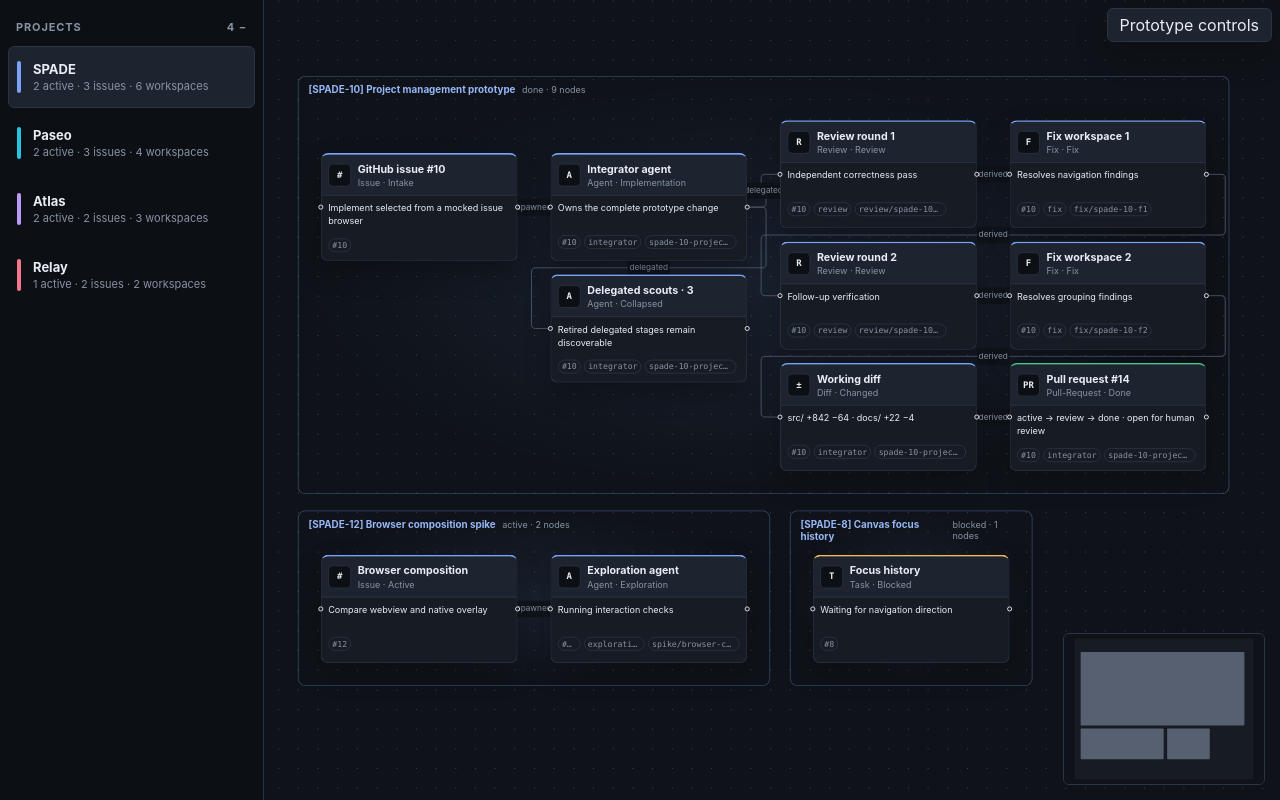
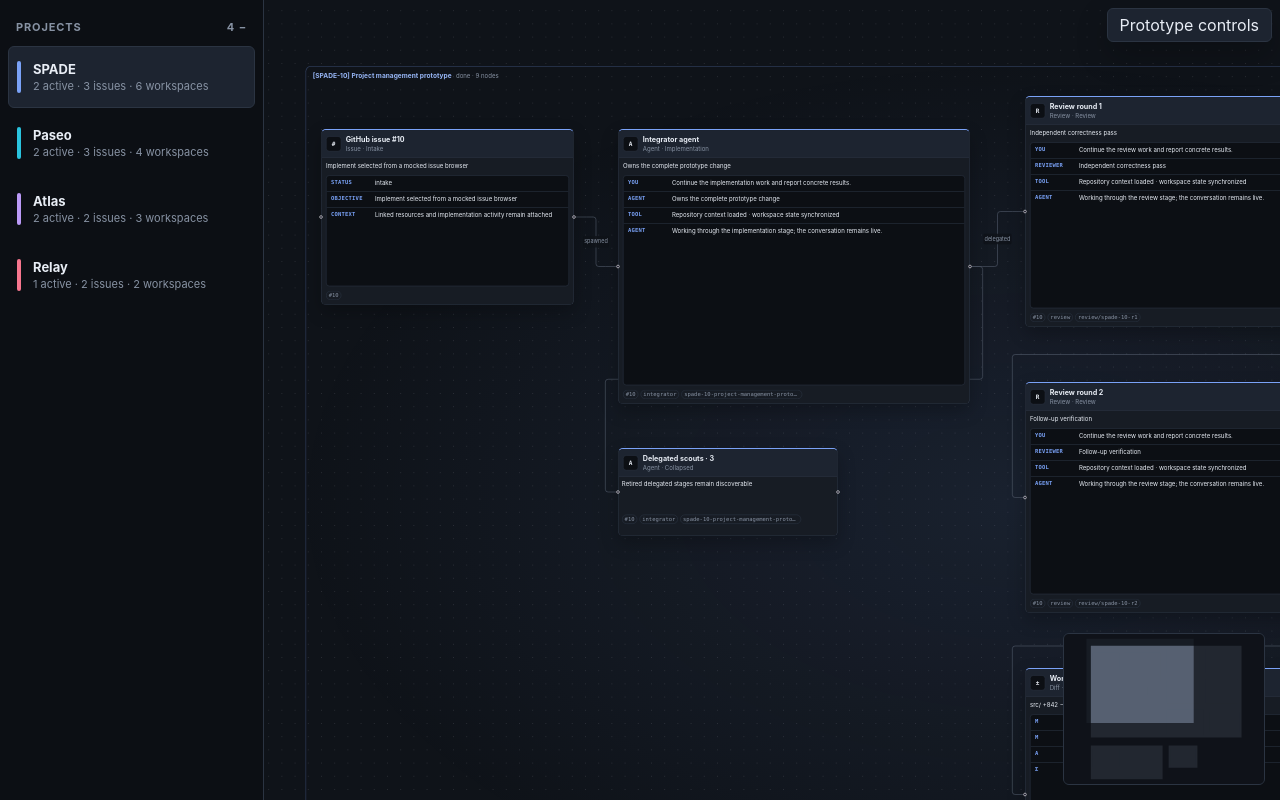
Before and after one commit to skflowne/spade, a React (Vite) app in the folder src/renderer/: page / in a window 1280 px wide. Built offline with nearby package versions, Linux system fonts and the light colour scheme.

Commit message:
fix: use realistic prototype entity sizes

```diff
--- a/src/renderer/src/App.tsx
+++ b/src/renderer/src/App.tsx
@@ -196,7 +196,7 @@ export function App(): React.JSX.Element {
               onNodeDragStop={onNodeDragStop}
               onMoveEnd={onMoveEnd}
               defaultViewport={defaultViewport}
-              minZoom={0.2}
+              minZoom={0.08}
               maxZoom={1.5}
               nodesConnectable={false}
               elementsSelectable
--- a/src/renderer/src/GenericEntityNode.tsx
+++ b/src/renderer/src/GenericEntityNode.tsx
@@ -1,13 +1,17 @@
 import { Handle, Position, type NodeProps } from '@xyflow/react'
 import type { PrototypeEntityFlowNode } from './canvasProjection'
+import type { PrototypeNodeConfig } from './projectPrototypeData'
 
 export function GenericEntityNode({ data }: NodeProps<PrototypeEntityFlowNode>): React.JSX.Element {
   const { entity, config, workspace, workItem, accent } = data
+  const preview = entity.collapsed ? [] : previewEntries(config.kind, config.stage, config.detail)
 
   return (
     <article
       className="entity-node"
+      data-kind={config.kind}
       data-stage={config.stage}
+      data-collapsed={entity.collapsed || undefined}
       style={{ '--group-accent': accent.color } as React.CSSProperties}
     >
       <Handle type="target" position={Position.Left} />
@@ -20,6 +24,16 @@ export function GenericEntityNode({ data }: NodeProps<PrototypeEntityFlowNode>):
       </header>
       <div className="entity-node__body">
         <p>{config.detail}</p>
+        {preview.length > 0 && (
+          <div className="entity-node__preview" aria-label={`${config.kind} preview`}>
+            {preview.map(({ label, text }, index) => (
+              <div key={`${label}-${index}`}>
+                <small>{label}</small>
+                <span>{text}</span>
+              </div>
+            ))}
+          </div>
+        )}
         <div className="entity-node__badges">
           <span>{workItem.sourceIdentifier ?? workItem.kind}</span>
           {workspace && <span>{workspace.role ?? 'workspace'}</span>}
@@ -31,8 +45,51 @@ export function GenericEntityNode({ data }: NodeProps<PrototypeEntityFlowNode>):
   )
 }
 
-function kindMark(kind: string): string {
-  const marks: Record<string, string> = {
+type PreviewEntry = { label: string; text: string }
+
+function previewEntries(kind: PrototypeNodeConfig['kind'], stage: string, detail: string): PreviewEntry[] {
+  if (kind === 'agent' || kind === 'review' || kind === 'fix') {
+    return [
+      { label: 'You', text: `Continue the ${stage} work and report concrete results.` },
+      { label: kind === 'agent' ? 'Agent' : kind === 'review' ? 'Reviewer' : 'Fix agent', text: detail },
+      { label: 'Tool', text: 'Repository context loaded · workspace state synchronized' },
+      { label: 'Agent', text: `Working through the ${stage} stage; the conversation remains live.` }
+    ]
+  }
+
+  if (kind === 'diff') {
+    return [
+      { label: 'M', text: 'src/renderer/src/App.tsx  +124  −38' },
+      { label: 'M', text: 'src/renderer/src/canvasProjection.ts  +86  −17' },
+      { label: 'A', text: 'tests/e2e/project-organization.spec.ts  +142' },
+      { label: 'Σ', text: detail }
+    ]
+  }
+
+  if (kind === 'pull-request') {
+    return [
+      { label: 'Checks', text: 'Typecheck, lint, unit and end-to-end checks passed' },
+      { label: 'Review', text: 'Independent review complete · ready for human review' },
+      { label: 'Timeline', text: detail }
+    ]
+  }
+
+  if (kind === 'issue' || kind === 'task') {
+    return [
+      { label: 'Status', text: stage },
+      { label: 'Objective', text: detail },
+      { label: 'Context', text: 'Linked resources and implementation activity remain attached' }
+    ]
+  }
+
+  return [
+    { label: 'Status', text: stage },
+    { label: 'Activity', text: detail }
+  ]
+}
+
+function kindMark(kind: PrototypeNodeConfig['kind']): string {
+  const marks: Record<PrototypeNodeConfig['kind'], string> = {
     issue: '#',
     agent: 'A',
     workspace: 'W',
--- a/src/renderer/src/app.css
+++ b/src/renderer/src/app.css
@@ -166,7 +166,14 @@ body { overflow: hidden; }
   font-size: var(--cr-text-xs);
   font-weight: 700;
 }
-.entity-node__body { display: grid; gap: var(--cr-space-4); min-height: 0; padding: var(--cr-space-4); overflow: hidden; }
+.entity-node__body {
+  display: grid;
+  grid-template-rows: auto minmax(0, 1fr) auto;
+  gap: var(--cr-space-4);
+  min-height: 0;
+  padding: var(--cr-space-4);
+  overflow: hidden;
+}
 .entity-node__body p {
   display: -webkit-box;
   margin: 0;
@@ -178,9 +185,38 @@ body { overflow: hidden; }
   -webkit-box-orient: vertical;
   -webkit-line-clamp: 2;
 }
+.entity-node__preview {
+  min-height: 0;
+  overflow: auto;
+  border: 1px solid var(--line);
+  border-radius: var(--cr-radius-control);
+  background: var(--bg);
+}
+.entity-node__preview > div {
+  display: grid;
+  grid-template-columns: 72px minmax(0, 1fr);
+  gap: var(--cr-space-4);
+  padding: var(--cr-space-3) var(--cr-space-4);
+  border-bottom: 1px solid var(--line);
+}
+.entity-node__preview > div:last-child { border-bottom: 0; }
+.entity-node__preview small {
+  color: var(--group-accent, var(--accent));
+  font-family: var(--mono);
+  font-size: 10px;
+  font-weight: 700;
+  letter-spacing: .04em;
+  text-transform: uppercase;
+}
+.entity-node__preview span {
+  overflow-wrap: anywhere;
+  color: var(--text);
+  font-size: var(--cr-text-xs);
+  line-height: 1.45;
+}
 .entity-node__badges { display: flex; gap: var(--cr-space-2); align-items: center; min-width: 0; overflow: hidden; }
 .entity-node__badges span, .entity-node__badges code {
-  max-width: 112px;
+  max-width: 220px;
   overflow: hidden;
   padding: 2px var(--cr-space-2);
   border: 1px solid var(--line);
@@ -191,6 +227,8 @@ body { overflow: hidden; }
   text-overflow: ellipsis;
   white-space: nowrap;
 }
+.entity-node[data-collapsed='true'] .entity-node__body { grid-template-rows: auto auto; gap: var(--cr-space-2); padding: var(--cr-space-3); }
+.entity-node[data-collapsed='true'] .entity-node__body p { -webkit-line-clamp: 1; }
 .entity-node[data-stage='blocked'] { border-top-color: var(--warning); }
 .entity-node[data-stage='done'], .entity-node[data-stage='ready'] { border-top-color: var(--success); }
 
--- a/src/renderer/src/canvasProjection.ts
+++ b/src/renderer/src/canvasProjection.ts
@@ -56,13 +56,29 @@ export function canonicalNodePosition(
     : position
 }
 
-export const defaultDedicatedViewport: Viewport = { x: 24, y: 30, zoom: 0.82 }
-export const defaultGlobalViewport: Viewport = { x: 32, y: 32, zoom: 0.34 }
+export const defaultDedicatedViewport: Viewport = { x: 24, y: 30, zoom: 0.55 }
+export const defaultGlobalViewport: Viewport = { x: 32, y: 32, zoom: 0.14 }
 
-export const entityNodeGeometry = { width: 240, height: 132 } as const
+const entityGeometry: Record<PrototypeNodeConfig['kind'], ProjectLayout['size']> = {
+  issue: { width: 460, height: 320 },
+  agent: { width: 640, height: 500 },
+  workspace: { width: 460, height: 280 },
+  review: { width: 560, height: 420 },
+  fix: { width: 560, height: 420 },
+  diff: { width: 640, height: 460 },
+  'pull-request': { width: 520, height: 360 },
+  task: { width: 440, height: 300 }
+}
+const collapsedEntityGeometry = { width: 400, height: 160 }
 const workItemPadding = { x: 28, top: 54, bottom: 28 }
-const projectSize = { width: 1180, height: 800 }
-const projectGap = 80
+const minimumProjectSize = { width: 2000, height: 1500 }
+const projectGap = 120
+
+export function entityNodeSize(entity: CanvasNode): ProjectLayout['size'] {
+  if (entity.size) return entity.size
+  if (entity.collapsed) return collapsedEntityGeometry
+  return entityGeometry[(entity.config as PrototypeNodeConfig).kind]
+}
 
 export function projectCanvas(
   records: ProjectPrototypeRecords,
@@ -75,12 +91,13 @@ export function projectCanvas(
     ? records.projects
     : records.projects.filter(({ id }) => id === selectedProjectId)
   const nodes: PrototypeFlowNode[] = []
+  const defaultProjectSizes = visibleProjects.map((project) => defaultProjectSize(records, project.id))
 
   visibleProjects.forEach((project, index) => {
     const projectParentId = mode === 'global' ? `project-group-${project.id}` : undefined
 
     const projectLayout = projectLayouts[project.id]
-    const currentProjectSize = projectLayout?.size ?? projectSize
+    const currentProjectSize = projectLayout?.size ?? defaultProjectSizes[index]
 
     if (projectParentId) {
       const column = index % 2
@@ -88,10 +105,7 @@ export function projectCanvas(
       nodes.push({
         id: projectParentId,
         type: 'projectGroup',
-        position: projectLayout?.position ?? {
-          x: column * (projectSize.width + projectGap),
-          y: row * (projectSize.height + projectGap)
-        },
+        position: projectLayout?.position ?? projectGridPosition(defaultProjectSizes, column, row),
         data: {
           label: project.name,
           meta: projectSummary(records, project.id),
@@ -212,7 +226,7 @@ function toEntityNode(
     parentId,
     extent: constrainToParent ? 'parent' : undefined,
     dragHandle: '.entity-node__chrome',
-    style: entityNodeGeometry,
+    style: entityNodeSize(entity),
     data: {
       entity,
       config: entity.config as PrototypeNodeConfig,
@@ -230,14 +244,45 @@ function workItemBounds(
 ): { x: number; y: number; width: number; height: number } {
   const minX = Math.min(...nodes.map(({ position }) => position.x)) - workItemPadding.x
   const minY = Math.min(...nodes.map(({ position }) => position.y)) - workItemPadding.top
-  const maxX = Math.max(...nodes.map(({ position }) => position.x + entityNodeGeometry.width)) + workItemPadding.x
-  const maxY = Math.max(...nodes.map(({ position }) => position.y + entityNodeGeometry.height)) + workItemPadding.bottom
+  const maxX = Math.max(...nodes.map((node) => node.position.x + entityNodeSize(node).width)) + workItemPadding.x
+  const maxY = Math.max(...nodes.map((node) => node.position.y + entityNodeSize(node).height)) + workItemPadding.bottom
   const x = parentSize ? Math.max(0, minX) : minX
   const y = parentSize ? Math.max(0, minY) : minY
   const right = parentSize ? Math.min(parentSize.width, maxX) : maxX
   const bottom = parentSize ? Math.min(parentSize.height, maxY) : maxY
 
   return { x, y, width: right - x, height: bottom - y }
+}
+
+function defaultProjectSize(records: ProjectPrototypeRecords, projectId: string): ProjectLayout['size'] {
+  const nodes = records.nodes.filter((node) => node.projectId === projectId)
+  return {
+    width: Math.max(
+      minimumProjectSize.width,
+      ...nodes.map((node) => node.position.x + entityNodeSize(node).width + workItemPadding.x)
+    ),
+    height: Math.max(
+      minimumProjectSize.height,
+      ...nodes.map((node) => node.position.y + entityNodeSize(node).height + workItemPadding.bottom)
+    )
+  }
+}
+
+function projectGridPosition(
+  sizes: readonly ProjectLayout['size'][],
+  column: number,
+  row: number
+): CanvasNode['position'] {
+  const firstColumnWidth = Math.max(...sizes.filter((_, index) => index % 2 === 0).map(({ width }) => width))
+  const y = Array.from({ length: row }, (_, previousRow) => {
+    const rowSizes = sizes.slice(previousRow * 2, previousRow * 2 + 2)
+    return Math.max(...rowSizes.map(({ height }) => height)) + projectGap
+  }).reduce((total, rowHeight) => total + rowHeight, 0)
+
+  return {
+    x: column === 0 ? 0 : firstColumnWidth + projectGap,
+    y
+  }
 }
 
 function groupStyle(accent: ProjectAccent, size: { width: number; height: number }): CSSProperties {
--- a/src/renderer/src/projectPrototypeData.ts
+++ b/src/renderer/src/projectPrototypeData.ts
@@ -72,38 +72,38 @@ const workspaces = [
 ]
 
 const nodes = [
-  node('spade-10-issue', 'spade', 'spade-10', null, 'GitHub issue #10', 40, 70, 'issue', 'intake', 'Implement selected from a mocked issue browser'),
-  node('spade-10-agent', 'spade', 'spade-10', 'ws-spade-10-main', 'Integrator agent', 320, 70, 'agent', 'implementation', 'Owns the complete prototype change'),
-  node('spade-10-review-1', 'spade', 'spade-10', 'ws-spade-10-r1', 'Review round 1', 600, 30, 'review', 'review', 'Independent correctness pass'),
-  node('spade-10-fix-1', 'spade', 'spade-10', 'ws-spade-10-f1', 'Fix workspace 1', 880, 30, 'fix', 'fix', 'Resolves navigation findings'),
-  node('spade-10-review-2', 'spade', 'spade-10', 'ws-spade-10-r2', 'Review round 2', 600, 178, 'review', 'review', 'Follow-up verification'),
-  node('spade-10-fix-2', 'spade', 'spade-10', 'ws-spade-10-f2', 'Fix workspace 2', 880, 178, 'fix', 'fix', 'Resolves grouping findings'),
-  node('spade-10-subagents', 'spade', 'spade-10', 'ws-spade-10-main', 'Delegated scouts · 3', 320, 218, 'agent', 'collapsed', 'Retired delegated stages remain discoverable'),
-  node('spade-10-diff', 'spade', 'spade-10', 'ws-spade-10-main', 'Working diff', 600, 326, 'diff', 'changed', 'src/ +842 −64 · docs/ +22 −4'),
-  node('spade-10-pr', 'spade', 'spade-10', 'ws-spade-10-main', 'Pull request #14', 880, 326, 'pull-request', 'done', 'active → review → done · open for human review'),
+  node('spade-10-issue', 'spade', 'spade-10', null, 'GitHub issue #10', 60, 100, 'issue', 'intake', 'Implement selected from a mocked issue browser'),
+  node('spade-10-agent', 'spade', 'spade-10', 'ws-spade-10-main', 'Integrator agent', 600, 100, 'agent', 'implementation', 'Owns the complete prototype change'),
+  node('spade-10-review-1', 'spade', 'spade-10', 'ws-spade-10-r1', 'Review round 1', 1340, 40, 'review', 'review', 'Independent correctness pass'),
+  node('spade-10-fix-1', 'spade', 'spade-10', 'ws-spade-10-f1', 'Fix workspace 1', 2000, 40, 'fix', 'fix', 'Resolves navigation findings'),
+  node('spade-10-review-2', 'spade', 'spade-10', 'ws-spade-10-r2', 'Review round 2', 1340, 560, 'review', 'review', 'Follow-up verification'),
+  node('spade-10-fix-2', 'spade', 'spade-10', 'ws-spade-10-f2', 'Fix workspace 2', 2000, 560, 'fix', 'fix', 'Resolves grouping findings'),
+  node('spade-10-subagents', 'spade', 'spade-10', 'ws-spade-10-main', 'Delegated scouts · 3', 600, 680, 'agent', 'collapsed', 'Retired delegated stages remain discoverable'),
+  node('spade-10-diff', 'spade', 'spade-10', 'ws-spade-10-main', 'Working diff', 1340, 1080, 'diff', 'changed', 'src/ +842 −64 · docs/ +22 −4'),
+  node('spade-10-pr', 'spade', 'spade-10', 'ws-spade-10-main', 'Pull request #14', 2080, 1130, 'pull-request', 'done', 'active → review → done · open for human review'),
 
-  node('spade-12-issue', 'spade', 'spade-12', null, 'Browser composition', 40, 560, 'issue', 'active', 'Compare webview and native overlay'),
-  node('spade-12-agent', 'spade', 'spade-12', 'ws-spade-12', 'Exploration agent', 320, 560, 'agent', 'exploration', 'Running interaction checks'),
-  node('spade-8-issue', 'spade', 'spade-8', null, 'Focus history', 640, 560, 'task', 'blocked', 'Waiting for navigation direction'),
+  node('spade-12-issue', 'spade', 'spade-12', null, 'Browser composition', 60, 1760, 'issue', 'active', 'Compare webview and native overlay'),
+  node('spade-12-agent', 'spade', 'spade-12', 'ws-spade-12', 'Exploration agent', 600, 1760, 'agent', 'exploration', 'Running interaction checks'),
+  node('spade-8-issue', 'spade', 'spade-8', null, 'Focus history', 1400, 1760, 'task', 'blocked', 'Waiting for navigation direction'),
 
-  node('paseo-41-issue', 'paseo', 'paseo-41', null, 'Durable recovery', 40, 70, 'issue', 'active', 'Restore interrupted sessions'),
-  node('paseo-41-agent', 'paseo', 'paseo-41', 'ws-paseo-41-main', 'Recovery author', 320, 70, 'agent', 'implementation', 'Checkpoint protocol in progress'),
-  node('paseo-41-review', 'paseo', 'paseo-41', 'ws-paseo-41-test', 'Recovery review', 600, 70, 'review', 'queued', 'Failure scenarios queued'),
-  node('paseo-38-issue', 'paseo', 'paseo-38', null, 'Workspace cleanup', 40, 310, 'issue', 'done', 'Archive lifecycle shipped'),
-  node('paseo-38-pr', 'paseo', 'paseo-38', 'ws-paseo-38', 'Merged pull request', 320, 310, 'pull-request', 'done', 'Cleanup verified'),
-  node('paseo-44-issue', 'paseo', 'paseo-44', null, 'Review telemetry', 640, 310, 'issue', 'review', 'Expose queue latency'),
-  node('paseo-44-diff', 'paseo', 'paseo-44', 'ws-paseo-44', 'Telemetry diff', 900, 310, 'diff', 'review', 'events/ +184 −21'),
+  node('paseo-41-issue', 'paseo', 'paseo-41', null, 'Durable recovery', 60, 100, 'issue', 'active', 'Restore interrupted sessions'),
+  node('paseo-41-agent', 'paseo', 'paseo-41', 'ws-paseo-41-main', 'Recovery author', 600, 100, 'agent', 'implementation', 'Checkpoint protocol in progress'),
+  node('paseo-41-review', 'paseo', 'paseo-41', 'ws-paseo-41-test', 'Recovery review', 1320, 100, 'review', 'queued', 'Failure scenarios queued'),
+  node('paseo-38-issue', 'paseo', 'paseo-38', null, 'Workspace cleanup', 60, 800, 'issue', 'done', 'Archive lifecycle shipped'),
+  node('paseo-38-pr', 'paseo', 'paseo-38', 'ws-paseo-38', 'Merged pull request', 600, 800, 'pull-request', 'done', 'Cleanup verified'),
+  node('paseo-44-issue', 'paseo', 'paseo-44', null, 'Review telemetry', 1320, 800, 'issue', 'review', 'Expose queue latency'),
+  node('paseo-44-diff', 'paseo', 'paseo-44', 'ws-paseo-44', 'Telemetry diff', 1840, 800, 'diff', 'review', 'events/ +184 −21'),
 
-  node('atlas-7-issue', 'atlas', 'atlas-7', null, 'Repository map refresh', 40, 70, 'issue', 'active', 'Incremental graph indexing'),
-  node('atlas-7-agent', 'atlas', 'atlas-7', 'ws-atlas-7', 'Map refresh agent', 320, 70, 'agent', 'implementation', 'Scanning changed packages'),
-  node('atlas-9-issue', 'atlas', 'atlas-9', null, 'Search result ranking', 40, 350, 'issue', 'review', 'Tune symbol relevance'),
-  node('atlas-9-agent', 'atlas', 'atlas-9', 'ws-atlas-9-main', 'Ranking author', 320, 350, 'agent', 'implementation', 'Evaluation set complete'),
-  node('atlas-9-review', 'atlas', 'atlas-9', 'ws-atlas-9-review', 'Ranking review', 600, 350, 'review', 'review', 'Precision checks running'),
+  node('atlas-7-issue', 'atlas', 'atlas-7', null, 'Repository map refresh', 60, 100, 'issue', 'active', 'Incremental graph indexing'),
+  node('atlas-7-agent', 'atlas', 'atlas-7', 'ws-atlas-7', 'Map refresh agent', 600, 100, 'agent', 'implementation', 'Scanning changed packages'),
+  node('atlas-9-issue', 'atlas', 'atlas-9', null, 'Search result ranking', 60, 780, 'issue', 'review', 'Tune symbol relevance'),
+  node('atlas-9-agent', 'atlas', 'atlas-9', 'ws-atlas-9-main', 'Ranking author', 600, 780, 'agent', 'implementation', 'Evaluation set complete'),
+  node('atlas-9-review', 'atlas', 'atlas-9', 'ws-atlas-9-review', 'Ranking review', 1320, 780, 'review', 'review', 'Precision checks running'),
 
-  node('relay-15-issue', 'relay', 'relay-15', null, 'Notification batching', 40, 70, 'issue', 'blocked', 'Awaiting delivery limits'),
-  node('relay-15-agent', 'relay', 'relay-15', 'ws-relay-15', 'Batching author', 320, 70, 'agent', 'paused', 'Implementation paused safely'),
-  node('relay-18-issue', 'relay', 'relay-18', null, 'Delivery audit trail', 40, 350, 'issue', 'done', 'Immutable delivery history'),
-  node('relay-18-pr', 'relay', 'relay-18', 'ws-relay-18', 'Merged audit PR', 320, 350, 'pull-request', 'done', 'Released to production')
+  node('relay-15-issue', 'relay', 'relay-15', null, 'Notification batching', 60, 100, 'issue', 'blocked', 'Awaiting delivery limits'),
+  node('relay-15-agent', 'relay', 'relay-15', 'ws-relay-15', 'Batching author', 600, 100, 'agent', 'paused', 'Implementation paused safely'),
+  node('relay-18-issue', 'relay', 'relay-18', null, 'Delivery audit trail', 60, 780, 'issue', 'done', 'Immutable delivery history'),
+  node('relay-18-pr', 'relay', 'relay-18', 'ws-relay-18', 'Merged audit PR', 600, 780, 'pull-request', 'done', 'Released to production')
 ]
 
 const edges = [
```
Also changed, not shown: 2 other files (tests, documents, lock files or other folders).
